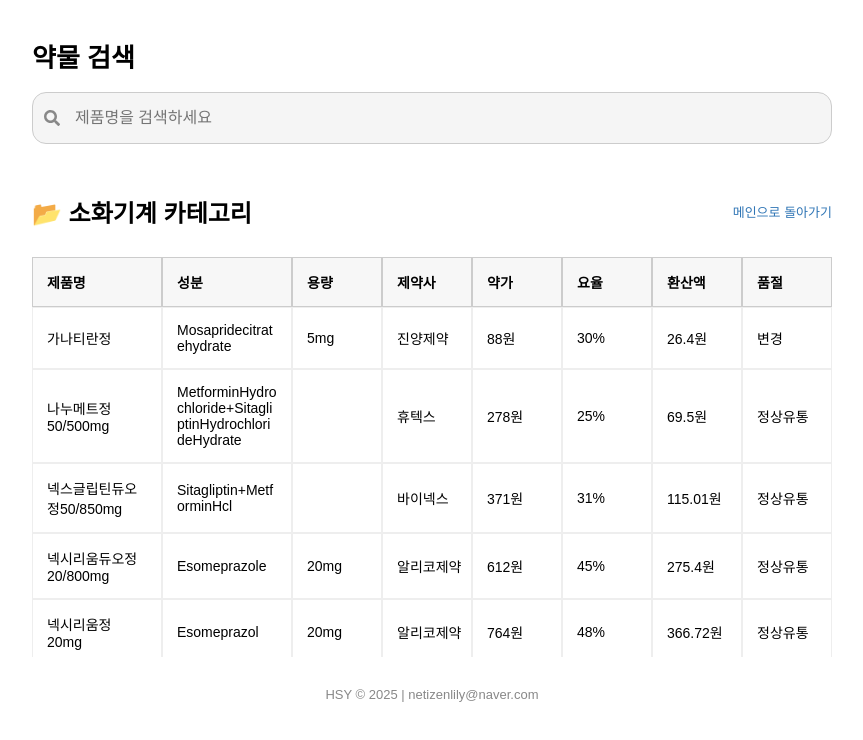
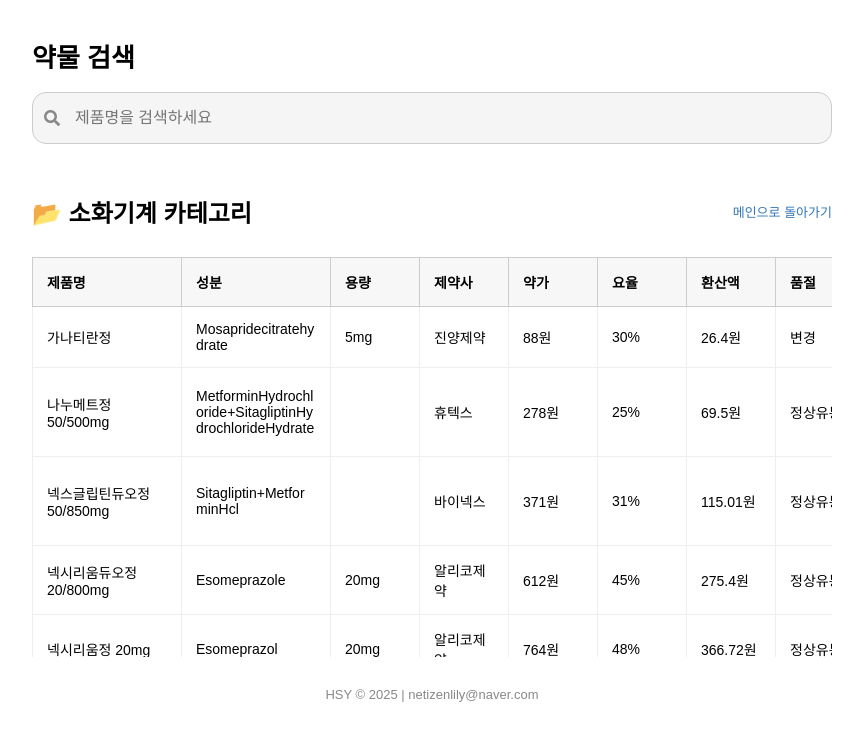
Before and after one commit to dasampharm/dasanpharm, a React (Create React App) app: page / in a window 1280 px wide. Both pictures are taken after a click on the button "소화기계". Shown: the top 740 px of the page, without its empty margins (208-1071 px from the left). Built offline with nearby package versions, Linux system fonts and the light colour scheme.

Commit message:
Update App.js

```diff
--- a/src/App.js
+++ b/src/App.js
@@ -158,42 +158,31 @@ function App() {
             <span onClick={handleReset} style={{ fontSize: "13px", color: "#2F75B5", cursor: "pointer" }}>메인으로 돌아가기</span>
           </div>
 
-          {selectedDrug && (
-            <div style={{ display: "flex", gap: "10px", marginBottom: "10px" }}>
-              <label style={{ display: "flex", alignItems: "center", fontSize: "14px" }}>
-                <input type="checkbox" checked={sameDoseOnly} onChange={() => setSameDoseOnly(!sameDoseOnly)} />
-                &nbsp;동일 용량
-              </label>
-              <label style={{ display: "flex", alignItems: "center", fontSize: "14px" }}>
-                <input type="checkbox" checked={availableOnly} onChange={() => setAvailableOnly(!availableOnly)} />
-                &nbsp;거래 가능
-              </label>
-            </div>
-          )}
-
           <div style={{ maxHeight: "400px", overflowY: "auto", position: "relative" }}>
-            <table style={{ borderCollapse: "separate", borderSpacing: "0", fontSize: "14px", width: "100%" }}>
+            <table style={{ borderCollapse: "collapse", tableLayout: "fixed", width: "100%", fontSize: "14px" }}>
               <thead>
                 <tr>
-                  <th style={{ width: "100px", padding: "14px", border: "1px solid #ccc", backgroundColor: "#f7f7f7", textAlign: "left", whiteSpace: "normal", wordBreak: "break-word", position: "sticky", top: 0, left: 0, zIndex: 4 }}>제품명</th>
-                  <th style={{ width: "100px", padding: "14px", border: "1px solid #ccc", backgroundColor: "#f7f7f7", textAlign: "left", whiteSpace: "normal", wordBreak: "break-word", position: "sticky", top: 0, zIndex: 3 }}>성분</th>
+                  <th style={{ width: "120px", padding: "14px", border: "1px solid #ccc", backgroundColor: "#f7f7f7", textAlign: "left", wordBreak: "break-word", overflowWrap: "anywhere", whiteSpace: "normal", position: "sticky", top: 0, left: 0, zIndex: 4 }}>제품명</th>
+                  <th style={{ width: "120px", padding: "14px", border: "1px solid #ccc", backgroundColor: "#f7f7f7", textAlign: "left", wordBreak: "break-word", overflowWrap: "anywhere", whiteSpace: "normal", position: "sticky", top: 0, zIndex: 3 }}>성분</th>
                   {["용량", "제약사", "약가", "요율", "환산액", "품절", "비고"].map((label, i) => (
-                    <th key={i} style={{ width: "60px", padding: "14px", border: "1px solid #ccc", backgroundColor: "#f7f7f7", textAlign: "left", whiteSpace: label === "비고" ? "nowrap" : "normal", wordBreak: "keep-all", position: "sticky", top: 0, zIndex: 2 }}>{label}</th>
+                    <th key={i} style={{ width: "60px", padding: "14px", border: "1px solid #ccc", backgroundColor: "#f7f7f7", textAlign: "left", wordBreak: "break-word", overflowWrap: "anywhere", whiteSpace: "normal", position: "sticky", top: 0, zIndex: 2 }}>
+                      {label}
+                    </th>
                   ))}
                 </tr>
               </thead>
               <tbody>
                 {getFilteredDrugs().map((drug, index) => (
                   <tr key={index}>
-                    <td style={{ width: "100px", padding: "14px", border: "1px solid #eee", background: "#fff", whiteSpace: "normal", wordBreak: "break-word", position: "sticky", left: 0, zIndex: 1 }}>{drug["제품명"]}</td>
-                    <td style={{ width: "100px", padding: "14px", border: "1px solid #eee", whiteSpace: "normal", wordBreak: "break-word" }}>{drug["성분"]}</td>
-                    <td style={{ width: "60px", padding: "14px", border: "1px solid #eee", whiteSpace: "nowrap" }}>{drug["용량"]}</td>
-                    <td style={{ width: "60px", padding: "14px", border: "1px solid #eee", whiteSpace: "nowrap" }}>{drug["제약사"]}</td>
-                    <td style={{ width: "60px", padding: "14px", border: "1px solid #eee", whiteSpace: "nowrap" }}>{drug["약가"]}</td>
-                    <td style={{ width: "60px", padding: "14px", border: "1px solid #eee", whiteSpace: "nowrap" }}>{drug["요율"]}</td>
-                    <td style={{ width: "60px", padding: "14px", border: "1px solid #eee", whiteSpace: "nowrap" }}>{drug["환산액"]}</td>
-                    <td style={{ width: "60px", padding: "14px", border: "1px solid #eee", whiteSpace: "nowrap" }}>{drug["품절"]}</td>
-                    <td style={{ width: "60px", padding: "14px", border: "1px solid #eee", whiteSpace: "nowrap" }}>{drug["비고"]}</td>
+                    <td style={{ width: "120px", padding: "14px", border: "1px solid #eee", background: "#fff", wordBreak: "break-word", overflowWrap: "anywhere", whiteSpace: "normal", position: "sticky", left: 0, zIndex: 1 }}>{drug["제품명"]}</td>
+                    <td style={{ width: "120px", padding: "14px", border: "1px solid #eee", wordBreak: "break-word", overflowWrap: "anywhere", whiteSpace: "normal" }}>{drug["성분"]}</td>
+                    <td style={{ width: "60px", padding: "14px", border: "1px solid #eee", wordBreak: "break-word", overflowWrap: "anywhere", whiteSpace: "normal" }}>{drug["용량"]}</td>
+                    <td style={{ width: "60px", padding: "14px", border: "1px solid #eee", wordBreak: "break-word", overflowWrap: "anywhere", whiteSpace: "normal" }}>{drug["제약사"]}</td>
+                    <td style={{ width: "60px", padding: "14px", border: "1px solid #eee", wordBreak: "break-word", overflowWrap: "anywhere", whiteSpace: "normal" }}>{drug["약가"]}</td>
+                    <td style={{ width: "60px", padding: "14px", border: "1px solid #eee", wordBreak: "break-word", overflowWrap: "anywhere", whiteSpace: "normal" }}>{drug["요율"]}</td>
+                    <td style={{ width: "60px", padding: "14px", border: "1px solid #eee", wordBreak: "break-word", overflowWrap: "anywhere", whiteSpace: "normal" }}>{drug["환산액"]}</td>
+                    <td style={{ width: "60px", padding: "14px", border: "1px solid #eee", wordBreak: "break-word", overflowWrap: "anywhere", whiteSpace: "normal" }}>{drug["품절"]}</td>
+                    <td style={{ width: "60px", padding: "14px", border: "1px solid #eee", wordBreak: "break-word", overflowWrap: "anywhere", whiteSpace: "normal" }}>{drug["비고"]}</td>
                   </tr>
                 ))}
               </tbody>
```
